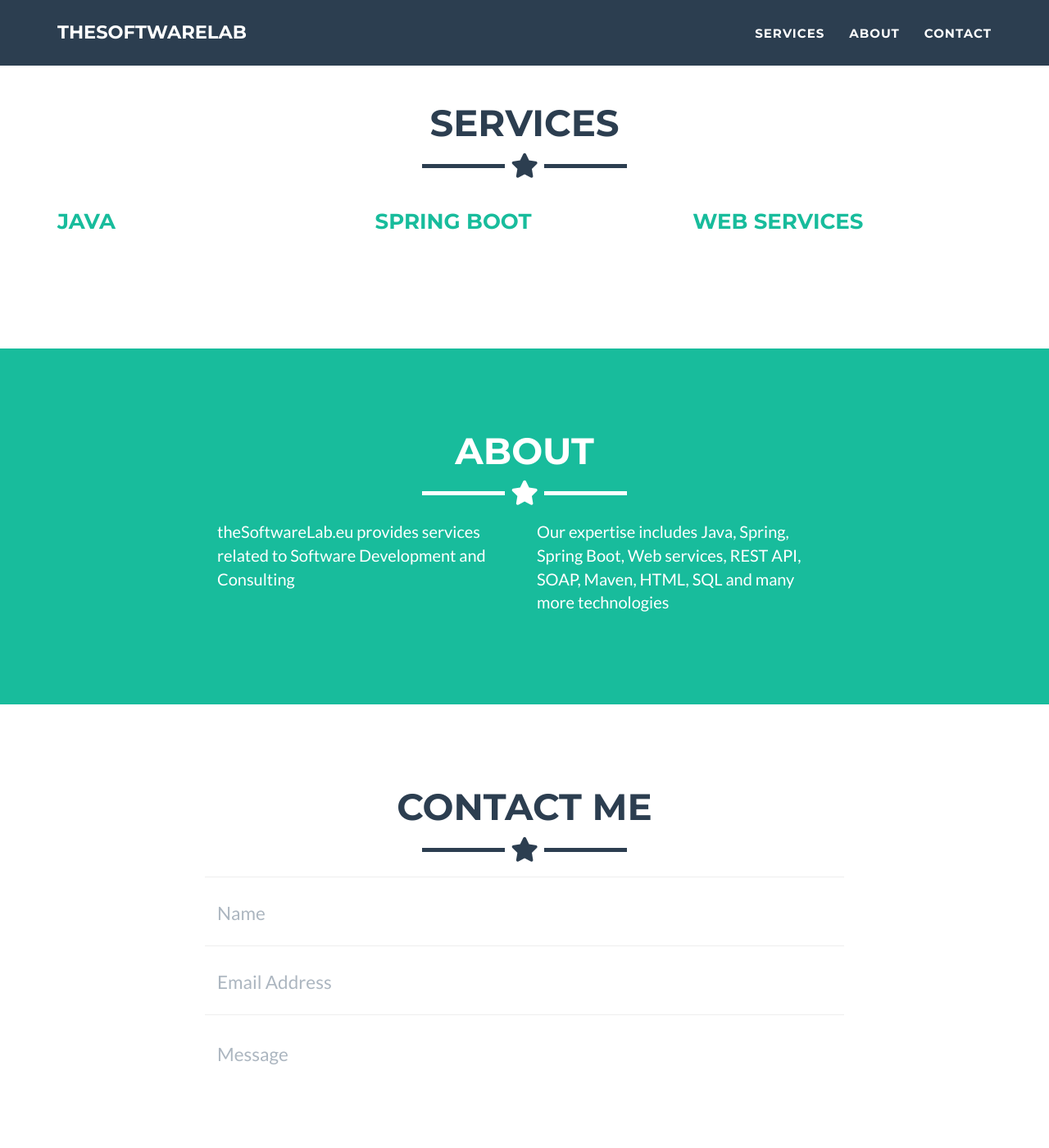
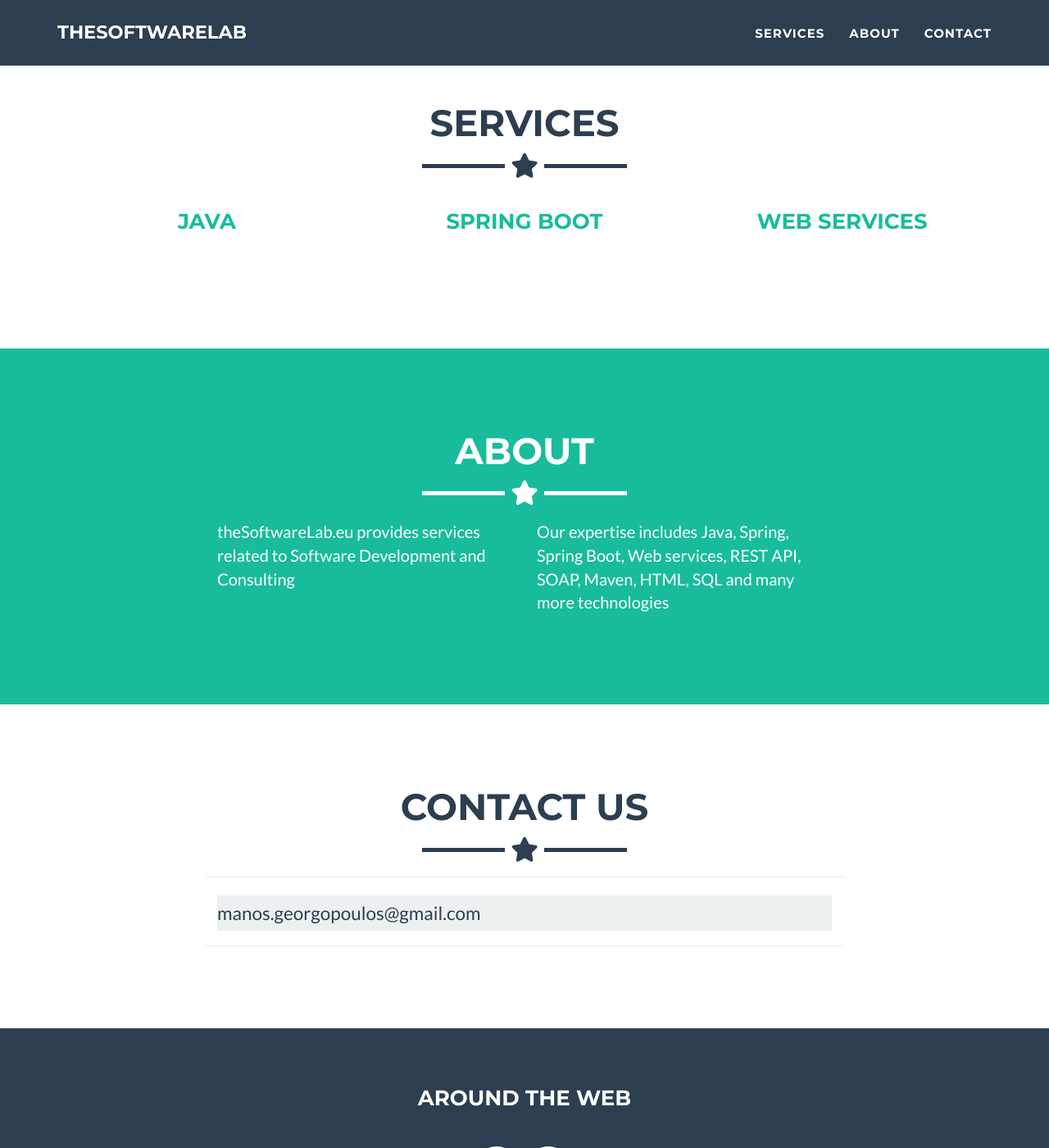
Before and after one commit to theSoftwareLab/thesoftwarelab.github.io, a Jekyll site: the page built from _posts/2014-07-18-project-1.markdown, in a window 1280 px wide and 1400 px high, scrolled down 750 px. Shown: the whole window at 82% size. Built offline with Jekyll 4.4.1, drawn with Linux system fonts in a browser that asks for light colours.

Commit message:
portofolio theme

```diff
--- a/_includes/contact_static.html
+++ b/_includes/contact_static.html
@@ -3,46 +3,18 @@
   <div class="container">
     <div class="row">
       <div class="col-lg-12 text-center">
-        <h2>Contact Me</h2>
+        <h2>Contact Us</h2>
         <hr class="star-primary">
       </div>
     </div>
     <div class="row">
       <div class="col-lg-8 col-lg-offset-2">
-        <form action="//formspree.io/{{ site.email }}" method="POST" name="sentMessage" id="contactForm" novalidate>
-          <div class="row control-group">
-            <div class="form-group col-xs-12 floating-label-form-group controls">
-              <label for="name">Name</label>
-              <input type="text" name="name" class="form-control" placeholder="Name" id="name" required
-                data-validation-required-message="Please enter your name.">
-              <p class="help-block text-danger"></p>
-            </div>
-          </div>
+        <form name="sentMessage" id="contactForm" novalidate>
           <div class="row control-group">
             <div class="form-group col-xs-12 floating-label-form-group controls">
               <label for="email">Email Address</label>
-              <input type="email" name="_replyto" class="form-control" placeholder="Email Address" id="email" required
-                data-validation-required-message="Please enter your email address.">
-              <p class="help-block text-danger"></p>
-            </div>
-          </div>
-          <div>
-            <input type="hidden" name="_subject" value="New submission!">
-            <input type="text" name="_gotcha" style="display:none" />
-          </div>
-          <div class="row control-group">
-            <div class="form-group col-xs-12 floating-label-form-group controls">
-              <label for="message">Message</label>
-              <textarea rows="5" name="message" class="form-control" placeholder="Message" id="message" required
-                data-validation-required-message="Please enter a message."></textarea>
-              <p class="help-block text-danger"></p>
-            </div>
-          </div>
-          <br>
-          <div id="success"></div>
-          <div class="row">
-            <div class="form-group col-xs-12">
-              <button type="submit" class="btn btn-success btn-lg">Send</button>
+              <input type="email" class="form-control" placeholder="Email Address" id="email" readonly
+                     value="manos.georgopoulos@gmail.com">
             </div>
           </div>
         </form>
--- a/_includes/css/main.css
+++ b/_includes/css/main.css
@@ -205,6 +205,7 @@
     position: relative;
     margin: 0 auto;
     max-width: 400px;
+    text-align: center;
 }
 
 #portfolio .portfolio-item .portfolio-link .caption {
```
